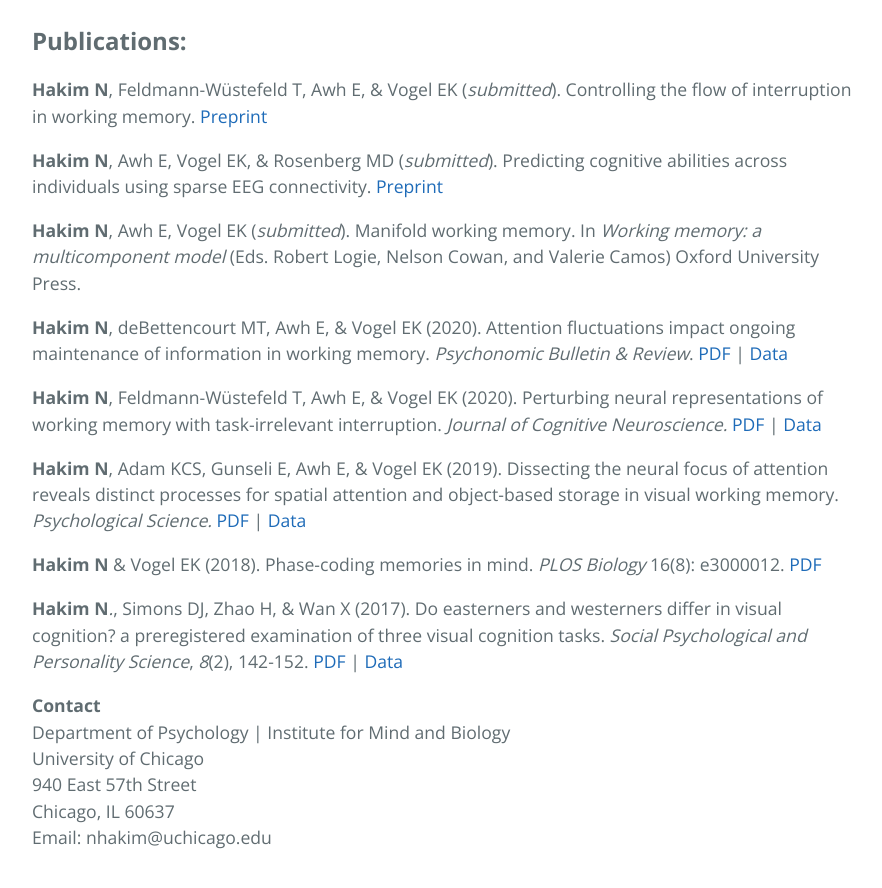
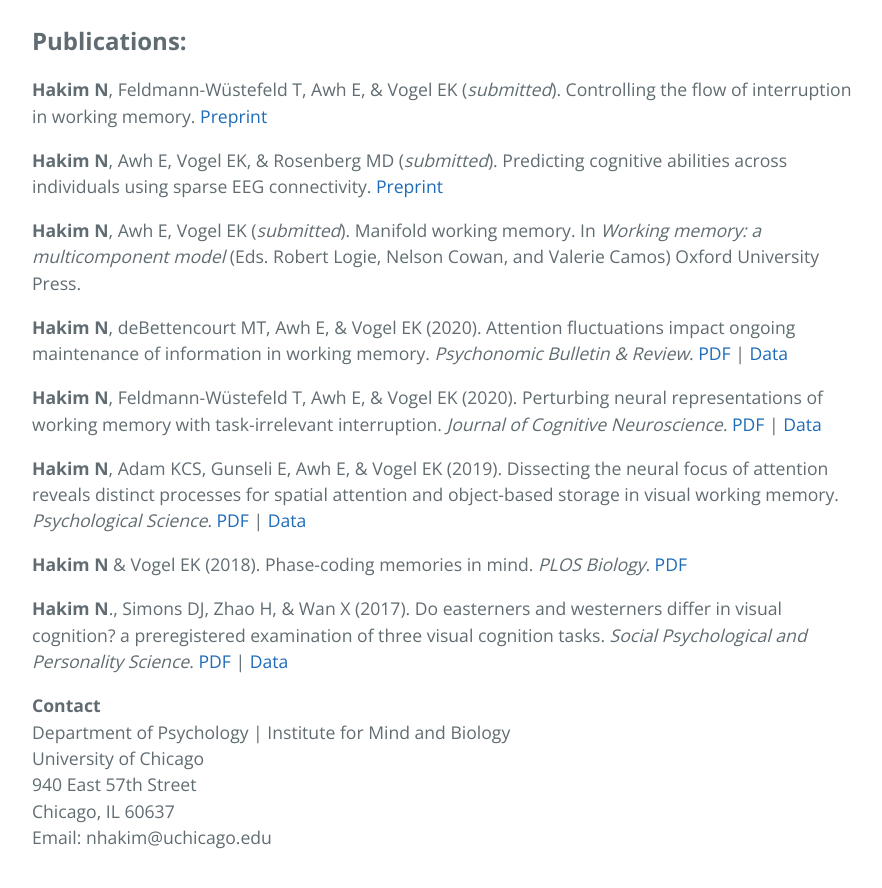
Before and after one commit to AwhVogelLab/awhvogellab.github.io, a Jekyll site: the page built from hakim.md, in a window 1280 px wide and 900 px high, scrolled down 1152 px. Shown: the top 888 px of the window, without its empty margins (192-1074 px from the left). Built offline with Jekyll 4.4.1, drawn with Linux system fonts in a browser that asks for light colours; our own code applies the rules of GitHub Pages for plain Markdown files.

Commit message:
Update hakim.md

```diff
--- a/hakim.md
+++ b/hakim.md
@@ -44,9 +44,9 @@ Nicole is a doctoral student in the Integrative Neuroscience Program working wit
 
 <strong>Hakim N</strong>, Adam KCS, Gunseli E, Awh E, & Vogel EK (2019). Dissecting the neural focus of attention reveals distinct processes for spatial attention and object-based storage in visual working memory. <i>Psychological Science.</i> <a href="https://journals.sagepub.com/eprint/PnKK9CnY97qT32WSGxWa/full#articleCitationDownloadContainer">PDF</a> \| [Data](https://osf.io/ws3j9/?view_only=841769d1bdd745d5bd228a1b0cb1ee6c)
 
-<strong>Hakim N</strong> & Vogel EK (2018). Phase-coding memories in mind. <i>PLOS Biology</i> 16(8): e3000012. <a href="https://journals.plos.org/plosbiology/article?id=10.1371/journal.pbio.3000012">PDF</a>
+<strong>Hakim N</strong> & Vogel EK (2018). Phase-coding memories in mind. <i>PLOS Biology</i>. <a href="https://journals.plos.org/plosbiology/article?id=10.1371/journal.pbio.3000012">PDF</a>
 
-<strong>Hakim N</strong><em>.</em>, Simons DJ, Zhao H, & Wan X (2017). Do easterners and westerners differ in visual cognition? a preregistered examination of three visual cognition tasks. <i>Social Psychological and Personality Science</i>, <i>8</i>(2), 142-152. <a href="http://journals.sagepub.com/doi/full/10.1177/1948550616667613">PDF</a> \| [Data](https://osf.io/if9sp/?view_only=284e92a3ffb94e73b38b795d94df2000)
+<strong>Hakim N</strong><em>.</em>, Simons DJ, Zhao H, & Wan X (2017). Do easterners and westerners differ in visual cognition? a preregistered examination of three visual cognition tasks. <i>Social Psychological and Personality Science</i>. <a href="http://journals.sagepub.com/doi/full/10.1177/1948550616667613">PDF</a> \| [Data](https://osf.io/if9sp/?view_only=284e92a3ffb94e73b38b795d94df2000)
 
 
 
```
